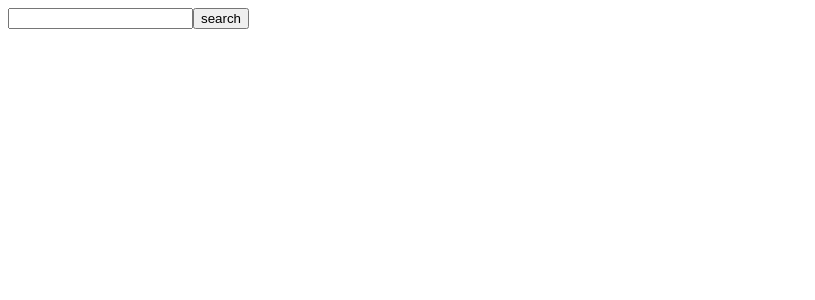
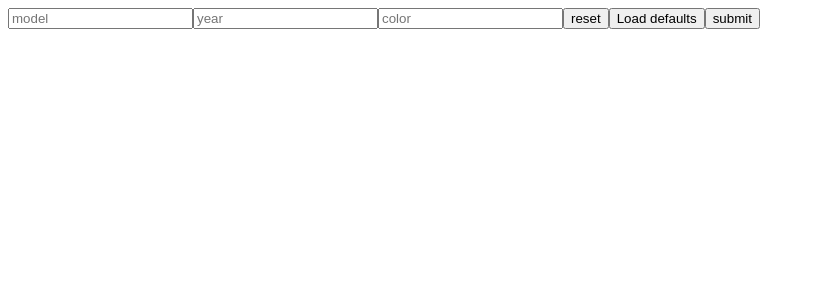
Before and after one commit to DarioCorbinelli/esercizi-react, a React (Create React App) app: page / in a window 1280 px wide. Shown: the top 300 px of the page, without its empty margins (0-815 px from the left). Built offline with nearby package versions, Linux system fonts and the light colour scheme.

Commit message:
useRef-1

```diff
--- a/src/App.js
+++ b/src/App.js
@@ -1,9 +1,9 @@
-import GithubUser from "GithubUser";
+import CardDetails from "CardDetails";
 import React from "react";
 
 class App extends React.Component {
   render() {
-    return <GithubUser user="dariocorbinelli"/>;
+    return <CardDetails />;
   }
 }
 
--- /dev/null
+++ b/src/CardDetails.js
@@ -0,0 +1,43 @@
+// @ts-nocheck
+import React from "react";
+import { useState } from "react";
+import { useRef } from "react";
+
+function CardDetails() {
+  const [car, setCar] = useState({})
+  const model = useRef();
+  const year = useRef();
+  const color = useRef();
+
+  function loadDefaults(e) {
+    e.preventDefault()
+    model.current.value = "mercedes";
+    year.current.value = "2021";
+    color.current.value = "black";
+  }
+
+  function handleSubmit(e) {
+    e.preventDefault()
+    setCar({
+      model: model.current.value,
+      year: year.current.value,
+      color: color.current.value
+    })
+  }
+
+  return (
+    <>
+      <form onSubmit={handleSubmit}>
+        <input ref={model} type="text" name="model" placeholder="model" />
+        <input ref={year} type="text" name="year" placeholder="year" />
+        <input ref={color} type="text" name="color" placeholder="color" />
+        <button type="reset">reset</button>
+        <button type="reset" onClick={loadDefaults}>Load defaults</button>
+        <button type="submit">submit</button>
+      </form>
+      {car.model && car.year && car.color && <h1>La tua macchina è una {car.model} del {car.year} di colore {car.color}</h1>}
+    </>
+  );
+}
+
+export default CardDetails;
--- a/src/GithubUser.js
+++ /dev/null
@@ -1,28 +0,0 @@
-import React from "react";
-import { useState } from "react";
-import useFetchUser from "useFetchUser";
-
-function GithubUser({ user }) {
-  const [input, setInput] = useState("")
-  const {username, loading, error, fetchUser} = useFetchUser(user)
-
-  function handleInput(e) {
-    setInput(e.target.value)
-  }
-
-  function searchUser() {
-    fetchUser(input)
-  }
-
-  return (
-    <>
-      <input type="text" value={input} onChange={handleInput}/>
-      <button onClick={searchUser}>search</button>
-      {loading && <h1>loading...</h1>}
-      {error && <h1>{error}</h1>}
-      {username && <h1>{username}</h1>}
-    </>
-  );
-}
-
-export default GithubUser;
--- a/src/useFetchUser.js
+++ /dev/null
@@ -1,28 +0,0 @@
-import { useState } from "react";
-
-function useFetchUser(user) {
-  const [username, setUsername] = useState("");
-  const [loading, setLoading] = useState(false);
-  const [error, setError] = useState(null);
-
-  async function fetchUser(username) {
-    try {
-      setLoading(true);
-      const response = await fetch(`https://api.github.com/users/${username}`);
-      if (response.status !== 200) {
-        throw new Error("Qualcosa è andato storto");
-      }
-
-      const json = await response.json();
-      setLoading(false);
-      setUsername(json.login);
-    } catch (err) {
-      setError(err.message);
-      setLoading(false);
-    }
-  }
-
-  return {username, loading, error, fetchUser};
-}
-
-export default useFetchUser;
```
